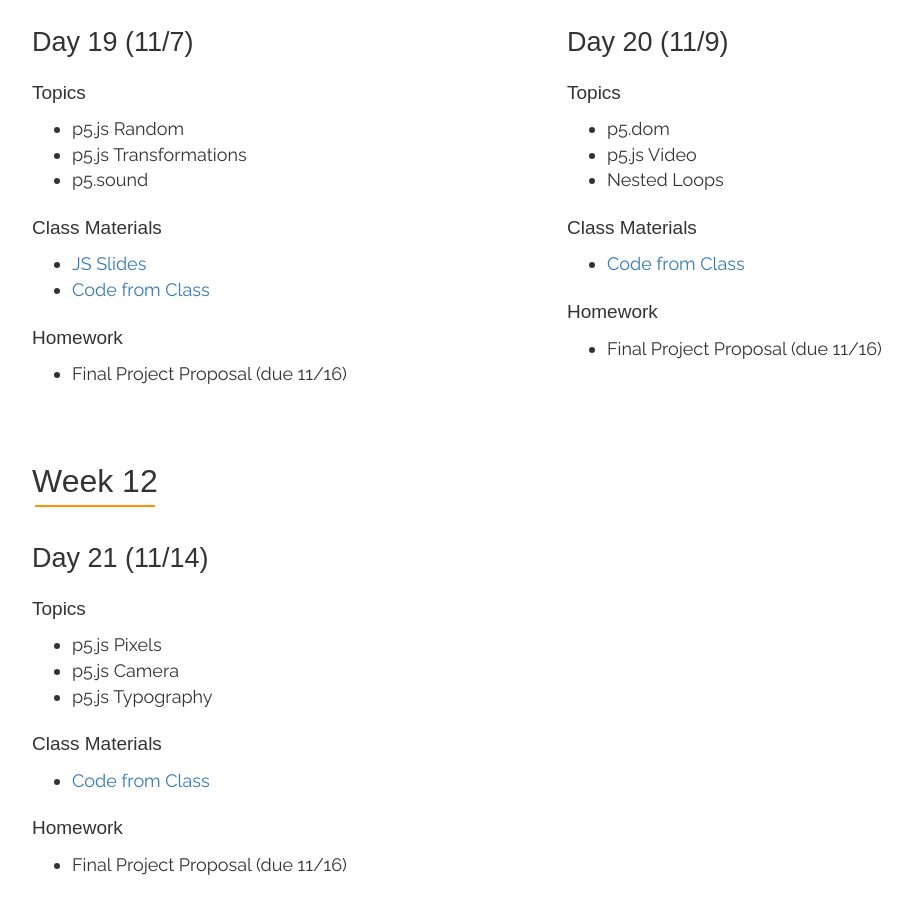
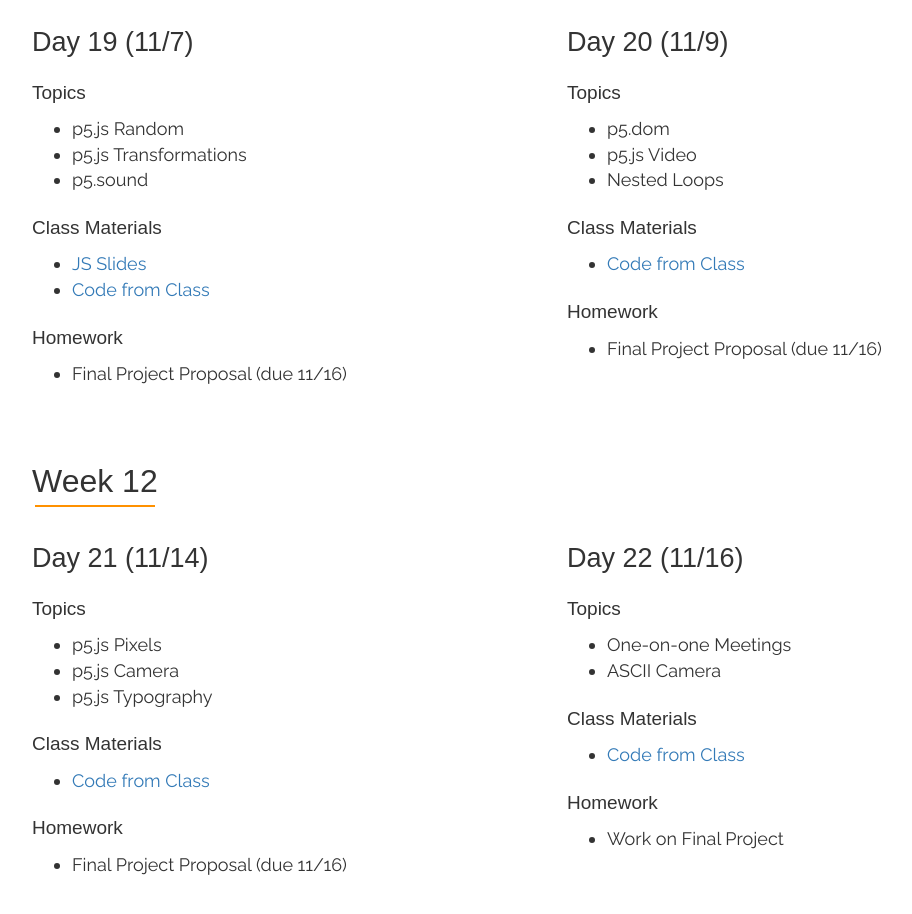
Before and after one commit to mikewesthad/saic-webart, a plain HTML site: page schedule.html in a window 1280 px wide. Shown: the part 5468-6382 px from the top of the page, without its empty margins (83-995 px from the left). Drawn offline with nearby package versions, Linux system fonts and the light colour scheme; a web font is replaced by a local one.

Commit message:
Update 2016-11-17T10:02:22.986Z

```diff
--- a/schedule.html
+++ b/schedule.html
@@ -500,24 +500,23 @@
             <li>Final Project Proposal (due 11/16)</li>
           </ul>
         </div>
-        <!-- <div class="col-xs-6">
-          <h2 class="day-title">Day 20 (11/9)</h2>
+        <div class="col-xs-6">
+          <h2 class="day-title">Day 22 (11/16)</h2>
           <h3>Topics</h3>
           <ul>
-            <li>p5.dom</li>
-            <li>p5.js Video</li>
-            <li>Nested Loops</li>
+            <li>One-on-one Meetings</li>
+            <li>ASCII Camera</li>
           </ul>
           <h3>Class Materials</h3>
           <ul>
-            <li><a href="https://github.com/mikewesthad/saic-webart/raw/master/class-files/code/Day20_Code.zip">Code from Class</a></li>
+            <li><a href="https://github.com/mikewesthad/saic-webart/raw/master/class-files/code/Day22_Code.zip">Code from Class</a></li>
           </ul>
           <h3>Homework</h3>
           <ul>
-            <li>Final Project Proposal (due 11/16)</li>
+            <li>Work on Final Project</li>
           </ul>
         </div>
-      </div> -->
+      </div>
     </div>
 
   </div>
```
